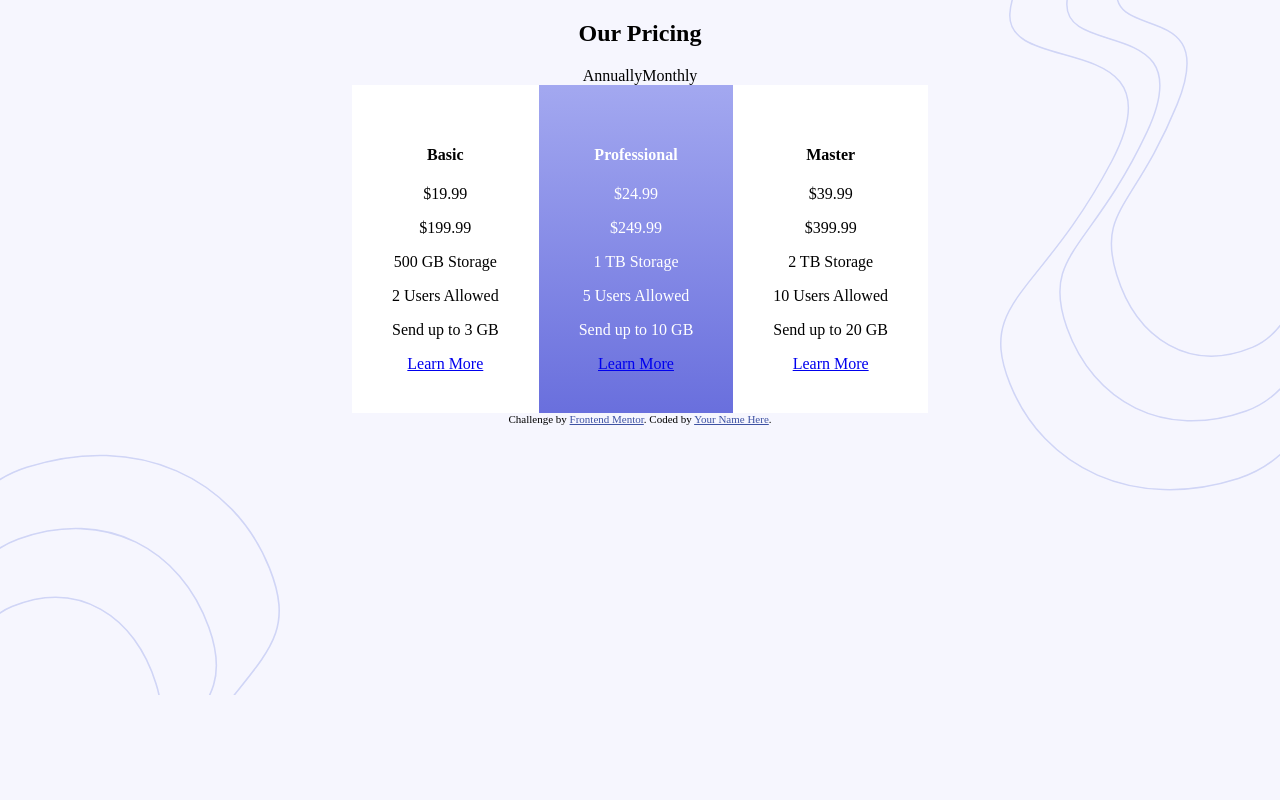
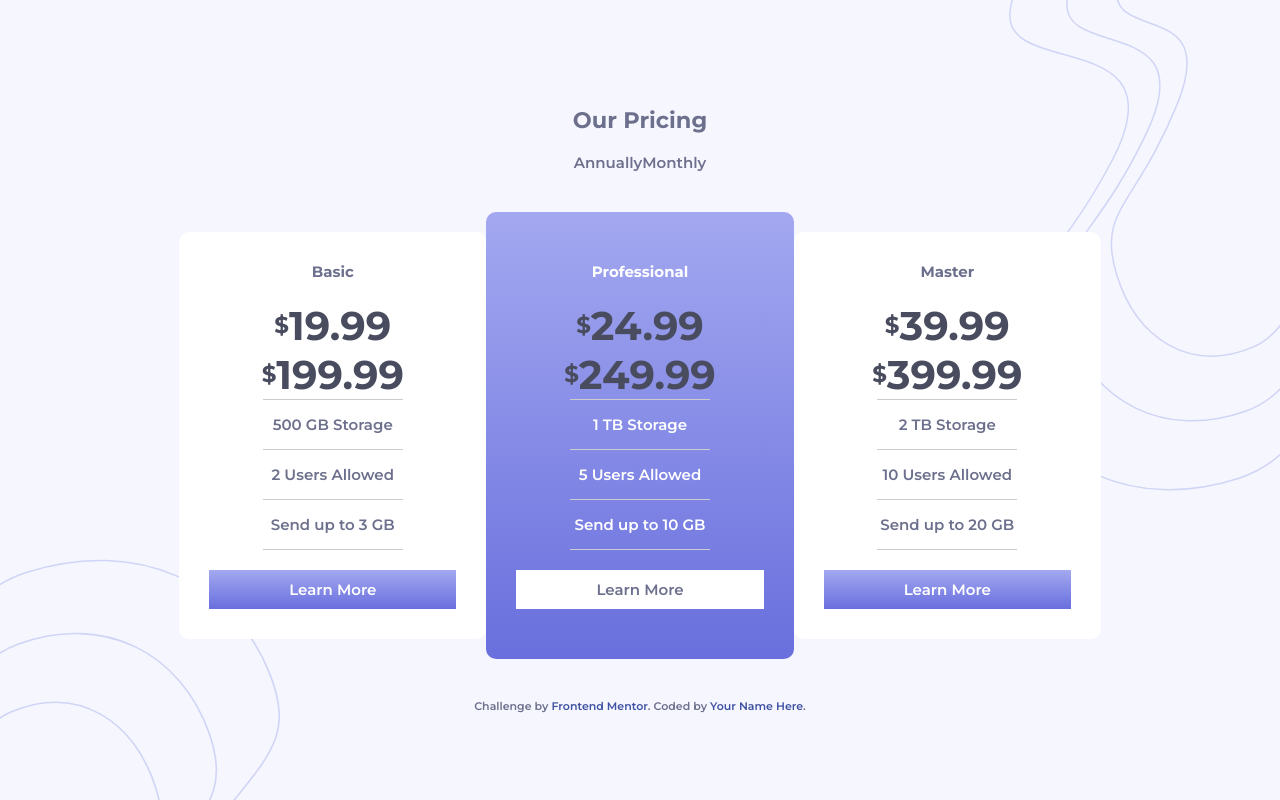
Before and after one commit to thisisobate/pricing-component-with-toggle, a plain HTML site: page index.html in a window 1280 px wide. Drawn offline with Linux system fonts and the light colour scheme.

Commit message:
added styling

```diff
--- a/css/style.css
+++ b/css/style.css
@@ -3,11 +3,19 @@ body {
   padding: 0;
   background-color: hsl(240, 78%, 98%);
   background-image: url(../images/bg-top.svg), url(../images/bg-bottom.svg);
-  background-position: top right, bottom -270px left;
+  background-position: top right, bottom left;
   background-repeat: no-repeat no-repeat;
   background-size: 280px;
-  /* min-height: 100vh; */
+  min-height: 100vh;
   /* background-attachment: fixed; */
+  color: hsl(233, 13%, 49%);
+  font-size: 15px;
+  font-weight: 600;
+  font-family: 'Montserrat', sans-serif;
+  display: flex;
+  align-items: center;
+  justify-content: center;
+  overflow: hidden;
 }
 
 .main {
@@ -22,14 +30,91 @@ body {
 .container {
   display: flex;
   justify-content: center;
+  margin-top: 60px;
 }
 
 .box {
-  padding: 40px;
+  /* width: 240px;
+  height: 330px; */
   background-color: #fff;
+  /* padding: 20px 10px; */
+  padding-top: 10px;
+  padding-left: 30px;
+  padding-bottom: 30px;
+  padding-right: 30px;
+  border-radius: 10px;
+}
+
+.box_middle {
+  /* width: 240px;
+  height: 330px;
+  padding-top: 40px;
+  padding-left: 10px;
+  padding-bottom: 50px;
+  padding-right: 10px; */
+  padding: 30px 30px;
+  margin-top: -20px;
+  margin-bottom: -20px;
+  border-radius: 10px;
+  background-color: #fff;
+}
+
+.box:hover {
+  box-shadow: 0 8px 12px 0 rgba(0, 0, 0, 0.2);
+}
+
+.box_middle:hover {
+  box-shadow: 0 8px 12px 0 rgba(0, 0, 0, 0.2);
 }
 
 .bg_blue {
   background-image: linear-gradient(hsl(236, 72%, 79%), hsl(237, 63%, 64%));
   color: #fff;
 }
+
+.price_switch {
+  font-weight: 700;
+  color: hsl(232, 13%, 33%);
+  font-size: 40px;
+}
+
+.price_switch > p {
+  display: flex;
+  align-items: center;
+  justify-content: center;
+  margin: 0 auto;
+}
+
+.dollar_sign {
+  font-size: 23px;
+}
+
+.light_line > hr {
+  width: 140px;
+  border: 0;
+  border-top: 1px solid #ccc;
+  margin: 1em 0;
+  padding: 0;
+}
+
+.light_line > hr {
+  margin: 0 auto;
+}
+
+a {
+  text-decoration: none;
+}
+
+.button {
+  color: white;
+  padding: 10px 80px;
+  background-image: linear-gradient(hsl(236, 72%, 79%), hsl(237, 63%, 64%));
+  margin-top: 20px;
+}
+
+.button_light {
+  color: hsl(233, 13%, 49%);
+  padding: 10px 80px;
+  background-color: #fff;
+  margin-top: 20px;
+}
--- a/index.html
+++ b/index.html
@@ -11,7 +11,10 @@
       sizes="32x32"
       href="./images/favicon-32x32.png"
     />
-
+    <link
+      href="https://fonts.googleapis.com/css2?family=Montserrat:wght@300;400;500;600;700;800;900&display=swap"
+      rel="stylesheet"
+    />
     <link rel="stylesheet" href="css/style.css" />
     <title>Frontend Mentor | [Challenge Name Here]</title>
 
@@ -20,6 +23,7 @@
       .attribution {
         font-size: 11px;
         text-align: center;
+        margin-top: 60px;
       }
       .attribution a {
         color: hsl(228, 45%, 44%);
@@ -40,37 +44,60 @@
         <div class="box">
           <h4>Basic</h4>
           <div class="price_switch">
-            <p>&dollar;19.99</p>
-            <p>&dollar;199.99</p>
+            <p><span class="dollar_sign">&dollar;</span>19.99</p>
+            <p><span class="dollar_sign">&dollar;</span>199.99</p>
           </div>
+          <span class="light_line"><hr /></span>
           <p>500 GB Storage</p>
+          <span class="light_line"><hr /></span>
+
           <p>2 Users Allowed</p>
+          <span class="light_line"><hr /></span>
+
           <p>Send up to 3 GB</p>
-          <a href="#">Learn More</a>
+          <span class="light_line"><hr /></span>
+
+          <a href="#"> <div class="button">Learn More</div></a>
         </div>
 
-        <div class="box bg_blue">
+        <div class="box_middle bg_blue">
           <h4>Professional</h4>
           <div class="price_switch">
-            <p>&dollar;24.99</p>
-            <p>&dollar;249.99</p>
+            <p><span class="dollar_sign">&dollar;</span>24.99</p>
+            <p><span class="dollar_sign">&dollar;</span>249.99</p>
           </div>
+          <span class="light_line"><hr /></span>
+
           <p>1 TB Storage</p>
+          <span class="light_line"><hr /></span>
+
           <p>5 Users Allowed</p>
+          <span class="light_line"><hr /></span>
+
           <p>Send up to 10 GB</p>
-          <a href="#">Learn More</a>
+          <span class="light_line"><hr /></span>
+
+          <a href="#"> <div class="button_light">Learn More</div></a>
         </div>
 
         <div class="box">
           <h4>Master</h4>
           <div class="price_switch">
-            <p>&dollar;39.99</p>
-            <p>&dollar;399.99</p>
+            <p><span class="dollar_sign">&dollar;</span>39.99</p>
+            <p><span class="dollar_sign">&dollar;</span>399.99</p>
           </div>
+          <span class="light_line"><hr /></span>
+
           <p>2 TB Storage</p>
+          <span class="light_line"><hr /></span>
+
           <p>10 Users Allowed</p>
+          <span class="light_line"><hr /></span>
+
           <p>Send up to 20 GB</p>
-          <a href="#">Learn More</a>
+          <span class="light_line"><hr /></span>
+
+          <a href="#"> <div class="button">Learn More</div></a>
         </div>
       </div>
 
```
